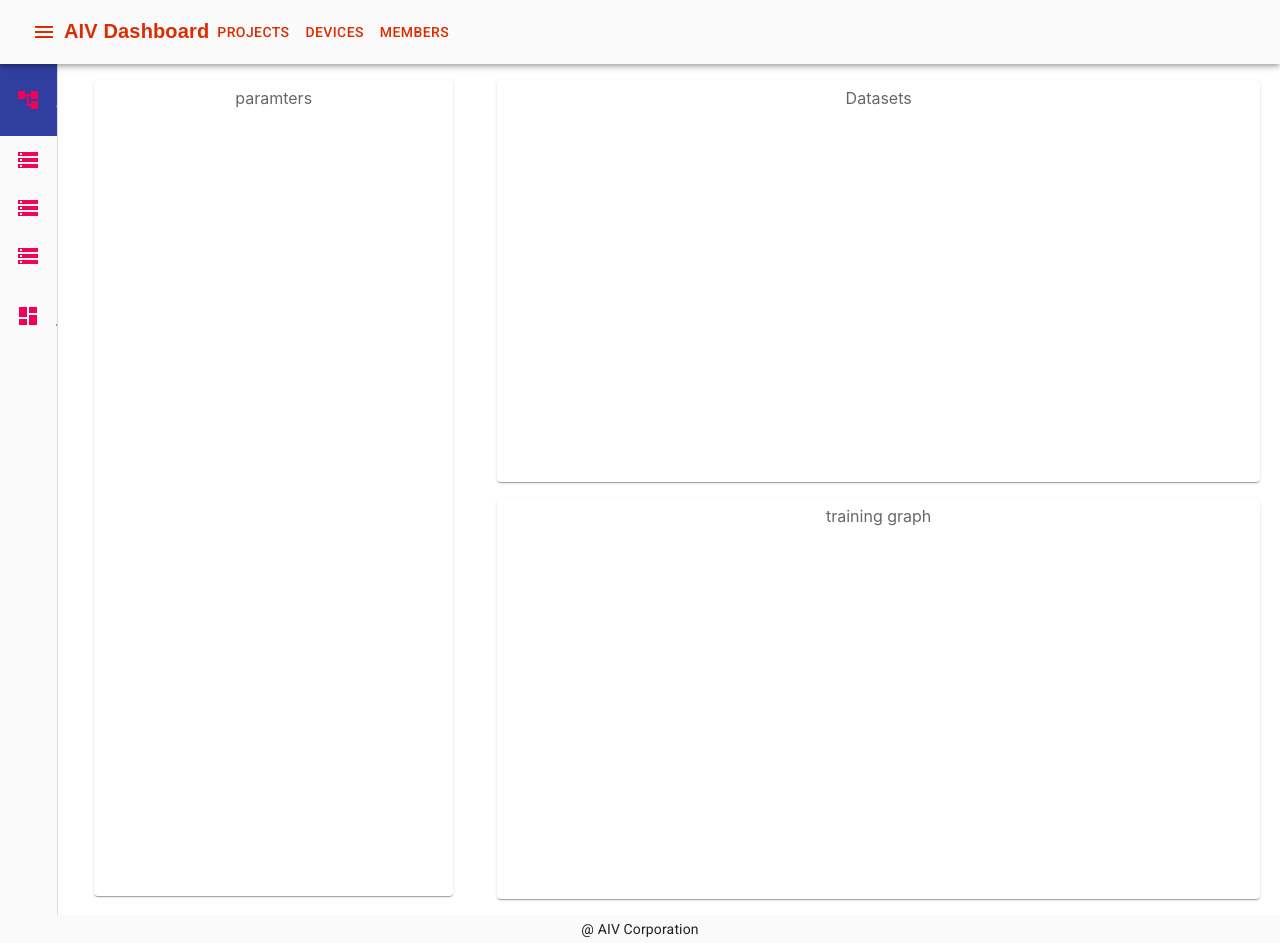
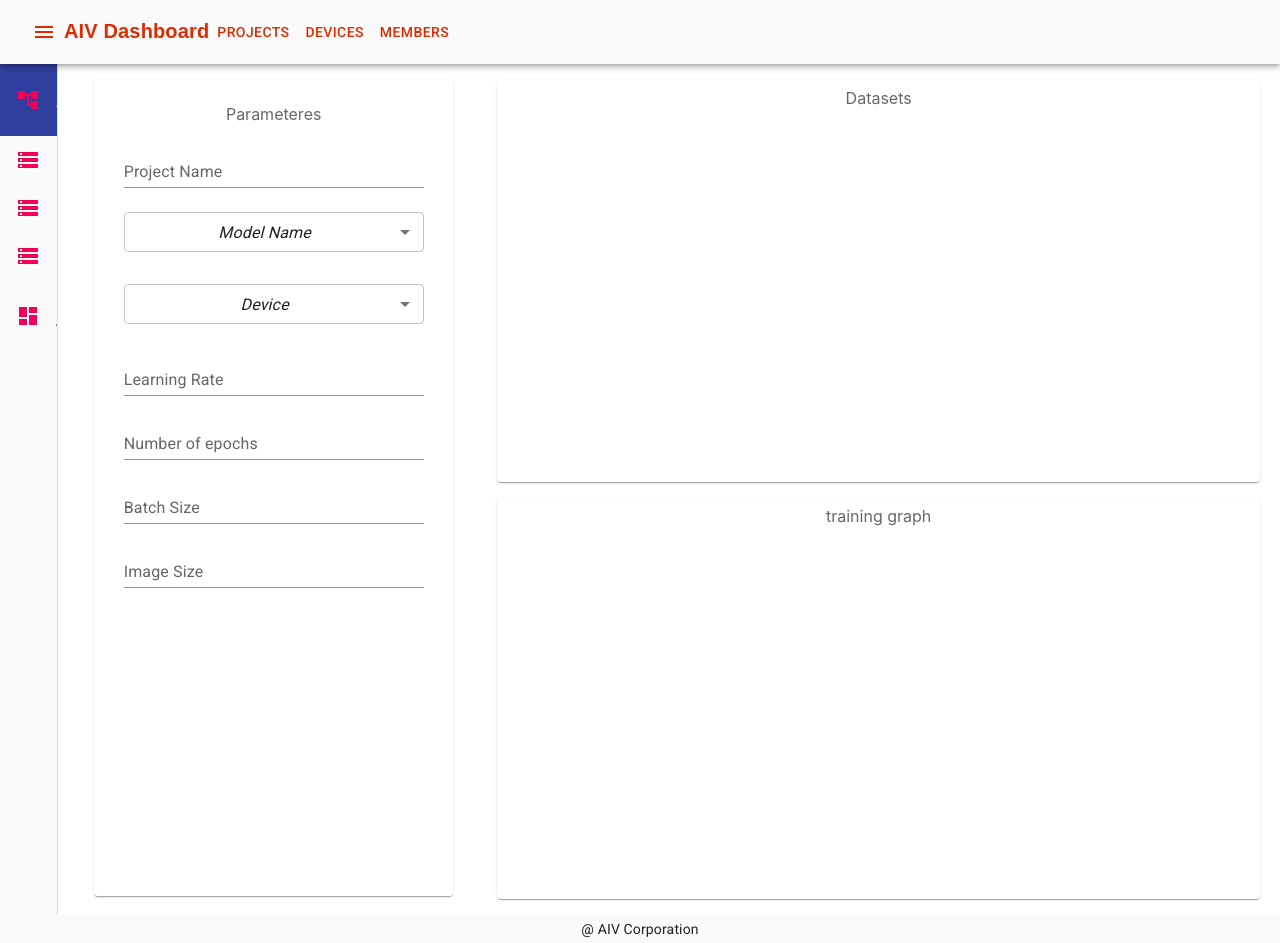
Before and after one commit to wonchul-kim/dashboard_layout, a React (Create React App) app in the folder ui/: page /mlworkflow in a window 1280 px wide. Built offline with nearby package versions, Linux system fonts and the light colour scheme.

Commit message:
create parameter textfields

```diff
--- a/ui/src/drawerPages/mlworkflow.tsx
+++ b/ui/src/drawerPages/mlworkflow.tsx
@@ -3,6 +3,33 @@ import { styled } from '@mui/material/styles';
 import Box from '@mui/material/Box';
 import Paper from '@mui/material/Paper';
 import Grid from '@mui/material/Grid';
+import TextField from '@mui/material/TextField';
+import Typography from '@material-ui/core/Typography';
+import FormControl from '@mui/material/FormControl';
+import InputLabel from '@mui/material/InputLabel';
+import Input from '@mui/material/Input';
+import Select from '@mui/material/Select';
+import MenuItem from '@mui/material/MenuItem';
+
+// project_name: '',
+// model_name: '',
+// wandb: '',
+// device: '',
+// learning_rate: 0.01,
+// num_epochs: 10,
+// batch_size: 8,
+// image_size: 32
+
+function parametersInfo() {
+  return (
+    <div>
+      <h1>
+        parameters
+      </h1>
+    </div>
+
+  );
+};
 
 const Item = styled(Paper)(({ theme }) => ({
   padding: theme.spacing(1),
@@ -17,8 +44,81 @@ function MLWorkflowPage() {
       <Grid container spacing={1}>
         <Grid item xs={4}>
           <Item style={{height: '100vh'}}>
-              paramters
-         </Item>
+
+
+            {/* <parametersInfo /> */}
+
+            <p>Parameteres</p>
+
+            <FormControl variant="standard">
+              <InputLabel htmlFor="component-simple">Project Name</InputLabel>
+              <Input id="component-simple" value={''} style={{ width: '300px' }} />
+            </FormControl>
+
+            <p> </p>
+            <FormControl sx={{ m: 1, minWidth: 200 }}>
+              <Select
+                value={''}
+                // onChange={handleChange}
+                displayEmpty
+                inputProps={{ 'aria-label': 'Without label' }}
+                size='small'
+                style={{ width: '300px'}}
+              >
+              <MenuItem value="">
+                <em>Model Name</em>
+              </MenuItem>
+              <MenuItem value={10}>Deeplab v3</MenuItem>
+              <MenuItem value={20}>Unet++</MenuItem>
+              {/* <MenuItem value={30}>Thirty</MenuItem> */}
+            </Select>
+          </FormControl>
+
+            <p> </p>
+            <FormControl sx={{ m: 1, minWidth: 200 }}>
+              <Select
+                value={''}
+                // onChange={handleChange}
+                displayEmpty
+                inputProps={{ 'aria-label': 'Without label' }}
+                size='small'
+                style={{ width: '300px'}}
+              >
+              <MenuItem value="">
+                <em>Device</em>
+              </MenuItem>
+              <MenuItem value={10}>GPU</MenuItem>
+              <MenuItem value={20}>CPU</MenuItem>
+              {/* <MenuItem value={30}>Thirty</MenuItem> */}
+            </Select>
+          </FormControl>
+
+          <p> </p>
+          <FormControl variant="standard">
+              <InputLabel htmlFor="component-simple">Learning Rate</InputLabel>
+              <Input id="component-simple" value={''} style={{ width: '300px' }} />
+            </FormControl>
+
+            <p> </p>
+          <FormControl variant="standard">
+              <InputLabel htmlFor="component-simple">Number of epochs</InputLabel>
+              <Input id="component-simple" value={''} style={{ width: '300px' }} />
+            </FormControl>
+
+            <p> </p>
+          <FormControl variant="standard">
+              <InputLabel htmlFor="component-simple">Batch Size</InputLabel>
+              <Input id="component-simple" value={''} style={{ width: '300px' }} />
+            </FormControl>
+
+            <p> </p>
+          <FormControl variant="standard">
+              <InputLabel htmlFor="component-simple">Image Size</InputLabel>
+              <Input id="component-simple" value={''} style={{ width: '300px' }} />
+            </FormControl>
+
+
+          </Item>
         </Grid>
         <Grid item xs={8}>
           <Item style={{height: '48.2vh'}}>
```
